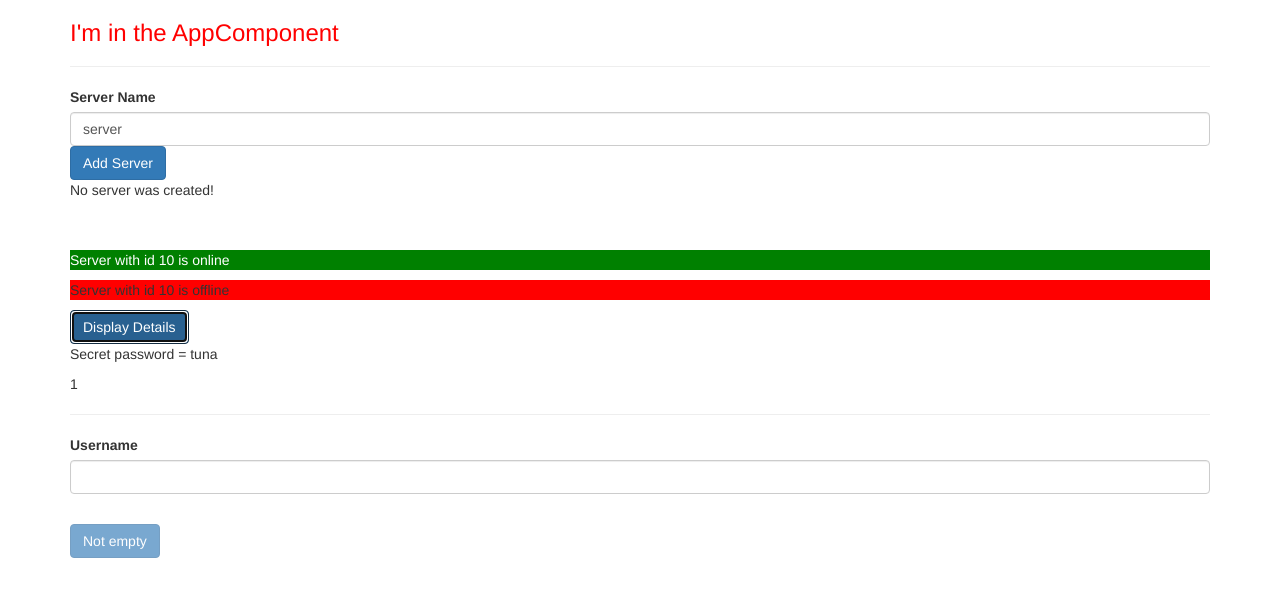
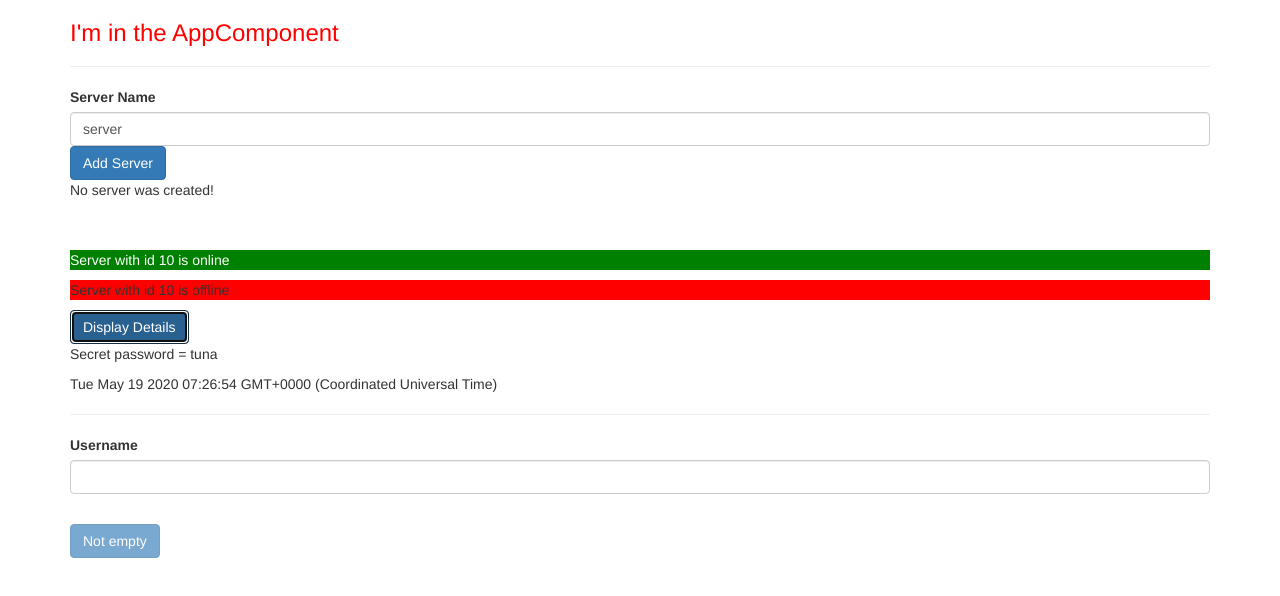
Before and after one commit to ligianicolovici/my-first-angular-app, an Angular app: page / in a window 1280 px wide. Both pictures are taken after a click on the button "Display Details". Shown: the top 596 px of the page. Built offline with nearby package versions, Linux system fonts and the light colour scheme.

Commit message:
ngFor with index

```diff
--- a/src/app/servers/servers.component.html
+++ b/src/app/servers/servers.component.html
@@ -22,6 +22,6 @@
   Display Details
 </button>
 <p *ngIf="showPassword">Secret password = tuna</p>
-<div *ngFor="let item of toggleArray" [ngStyle]="{ backgroundColor: item >= 5 ? 'blue' : 'transparent' }" [ngClass]="{ 'white-text': item >= 5 }">
+<div *ngFor="let item of toggleArray; let i = index" [ngStyle]="{ backgroundColor: i >= 5 ? 'blue' : 'transparent' }" [ngClass]="{ 'white-text': i >= 5 }">
     {{ item }}
 </div>
--- a/src/app/servers/servers.component.ts
+++ b/src/app/servers/servers.component.ts
@@ -12,7 +12,7 @@ export class ServersComponent {
   serverCreated = false;
   servers = ['Testserver', 'Testserver 2'];
   showPassword = false;
-  toggleArray: number[] = [];
+  toggleArray = [];
   toggleContor = 0;
 
   constructor() {
@@ -33,6 +33,6 @@ export class ServersComponent {
   onToggleDetails() {
     this.showPassword = !this.showPassword;
     this.toggleContor = this.toggleContor + 1;
-    this.toggleArray.push(this.toggleContor);
+    this.toggleArray.push(new Date());
   }
 }
```
